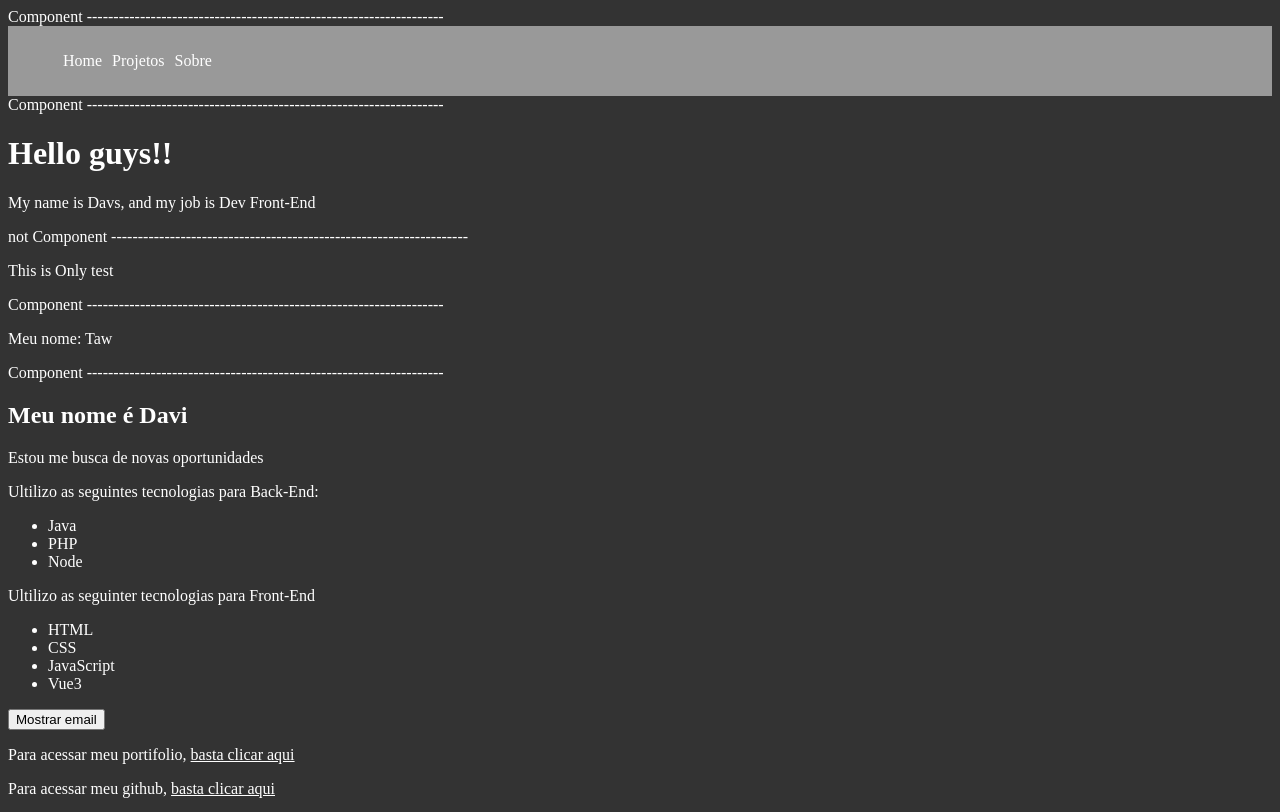
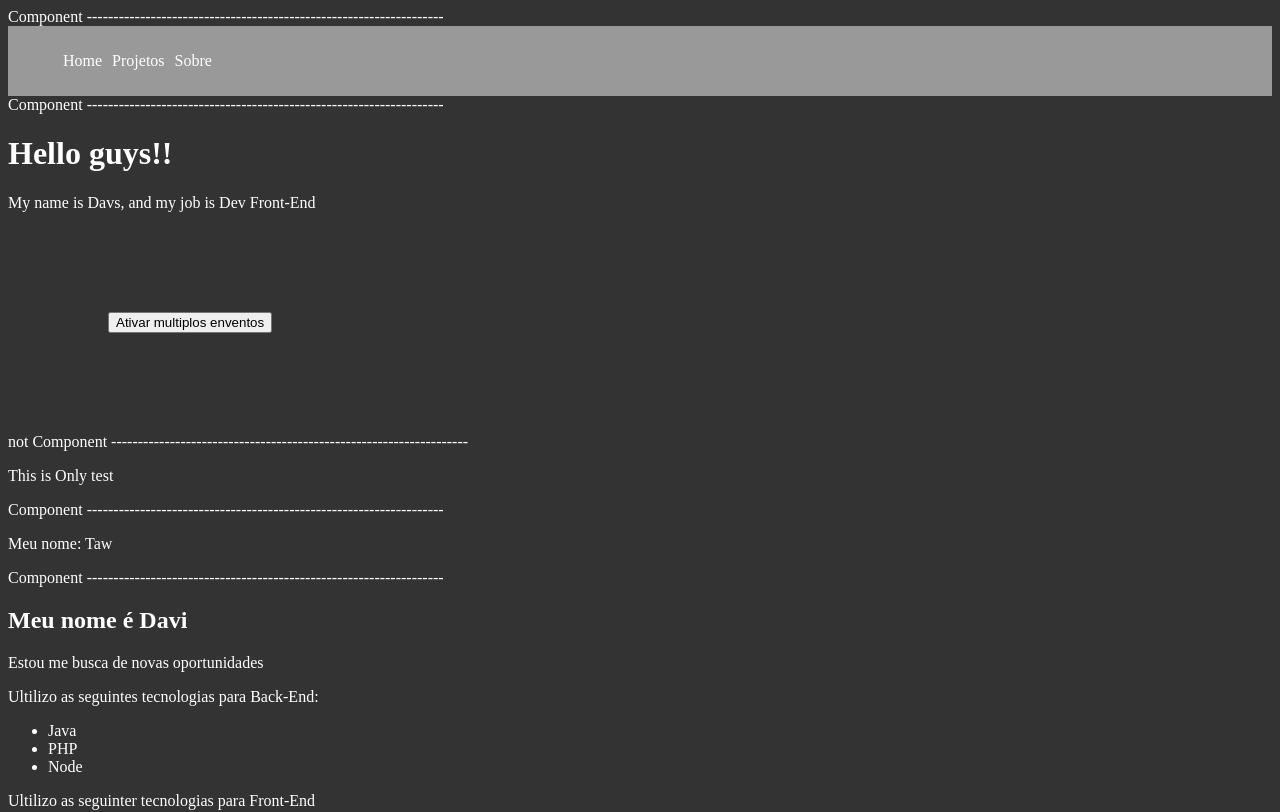
Before and after one commit to Davs06/app_vue_hora-de-codar, a Vue app: page / in a window 1280 px wide. Shown: the top 812 px of the page. Built offline with nearby package versions, Linux system fonts and the light colour scheme.

Commit message:
multiplos eventos em uma tag

```diff
--- /dev/null
+++ b/src/components/MultiplosEventos.vue
@@ -0,0 +1,41 @@
+<template>
+    <div>
+        <button @click="primeiroEvento(), segundo(), terceiro()">Ativar multiplos enventos</button>
+
+        <p>{{multiplos_Eventos}}</p>
+    </div>
+</template>
+
+<script>
+export default {
+    name: 'MultiplosEventos',
+    components:{
+
+    },
+    data() {
+        return {
+           multiplos_Eventos: '',
+        }
+    },
+    methods: {
+        primeiroEvento(e){
+            this.multiplos_Eventos = 'primeiro evento ativado'
+        },
+        segundo(e){
+            setTimeout(()=>this.multiplos_Eventos = 'segundo evento',1000)
+        } ,
+        terceiro(e){
+            setTimeout(()=>this.multiplos_Eventos = 'terceiro evento',2000)
+        }
+    },
+
+}
+</script>
+
+<style scoped>
+
+div{
+    margin: 100px;
+}
+
+</style>
--- a/src/components/primeiroComponente.vue
+++ b/src/components/primeiroComponente.vue
@@ -3,12 +3,19 @@
     <h1>Hello guys!!</h1>
 
     <p>My name is {{ nome }}, and my job is {{ job }}</p>
+
+    <MultiplosEventos/>
   </div>
 </template>
 
 <script>
+import MultiplosEventos from './MultiplosEventos.vue'
+
 export default {
   name: "primeiroComponente",
+  components: {
+    MultiplosEventos
+  },
   data() {
     return {
       nome: "Davs",
```
